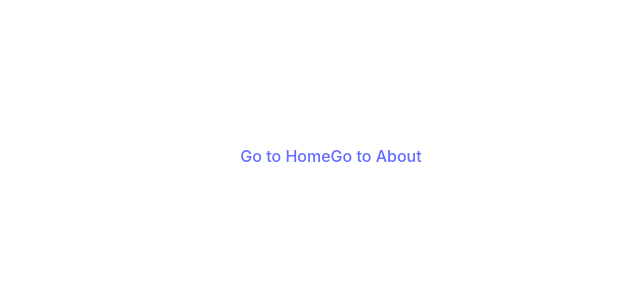
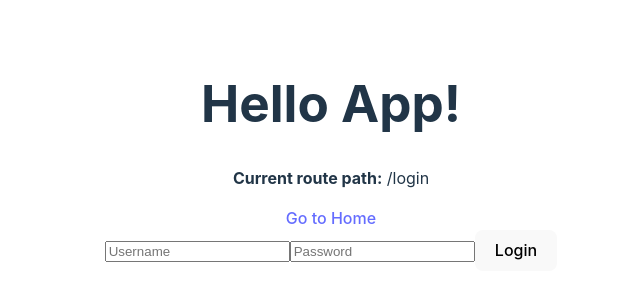
Before and after one commit to arthvadrr/super-fantasy-baseball, a Vue app in the folder sfb-frontend/: page /login in a window 1280 px wide. Shown: the part 244-544 px from the top of the page, without its empty margins (309-949 px from the left). Built offline with nearby package versions, Linux system fonts and the light colour scheme.

Commit message:
Auth set/get token and validation working

```diff
--- a/sfb-frontend/src/App.vue
+++ b/sfb-frontend/src/App.vue
@@ -3,12 +3,16 @@
 </script>
 
 <template>
-  <header>
-    <nav>
-      <RouterLink to="/">Go to Home</RouterLink>
-      <RouterLink to="/about">Go to About</RouterLink>
-    </nav>
-  </header>
+  <h1>Hello App!</h1>
+  <p>
+    <strong>Current route path:</strong> {{ $route.fullPath }}
+  </p>
+  <nav>
+    <RouterLink to="/">Go to Home</RouterLink>
+  </nav>
+  <main>
+    <RouterView />
+  </main>
 </template>
 
 <style scoped>
--- a/sfb-frontend/src/components/Login.vue
+++ b/sfb-frontend/src/components/Login.vue
@@ -27,7 +27,7 @@ export default {
           const {token} = data;
 
           if (token) {
-            localStorage.setItem('jwt', token);
+            localStorage.setItem('sfb-auth-jwt', token);
             await this.$router.push('/home');
           } else {
             new Error('Token not found in response');
--- a/sfb-frontend/src/components/LoginLoading.vue
+++ b/sfb-frontend/src/components/LoginLoading.vue
@@ -6,9 +6,9 @@ export default {
   methods: {
     async checkAuth() {
       const token = localStorage.getItem('sfb-auth-jwt');
-      const wphost = '';
-      const authEndpoint = '';
-      const authRequestURI = `${wphost}/${authEndpoint}`;
+      const wphost = import.meta.env.VITE_LOCAL_HOST;
+      const validateTokenEndpoint = import.meta.env.VITE_WP_AUTH_ENDPOINT_VALIDATE;
+      const authRequestURI = `${wphost}/${validateTokenEndpoint}`;
 
       if (token) {
         try {
@@ -20,6 +20,7 @@ export default {
           });
 
           if (response.ok) {
+            console.log('validated')
             await this.$router.push('/home');
           } else {
             new Error('Token is invalid');
```
Also changed, not shown: 2 other files (tests, documents, lock files or other folders).
